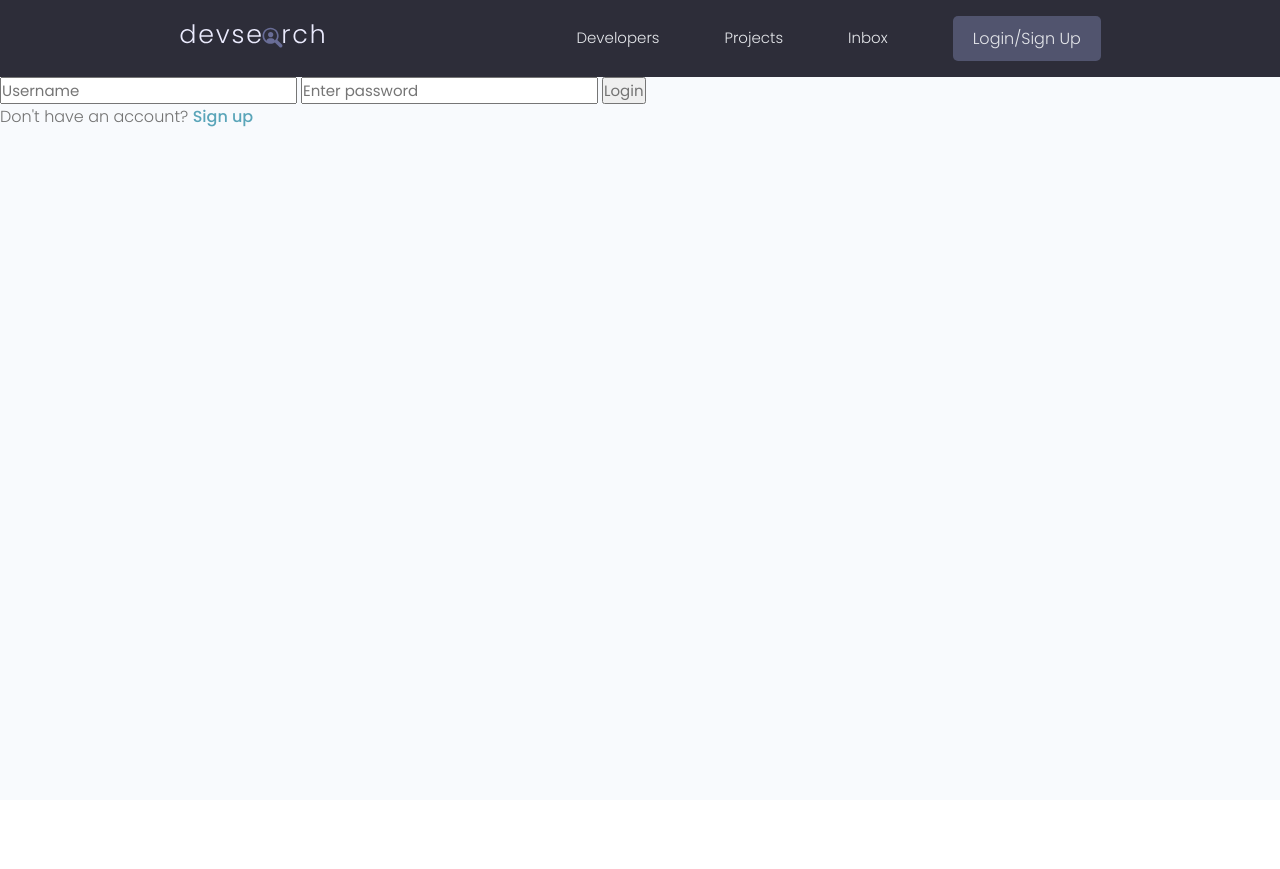
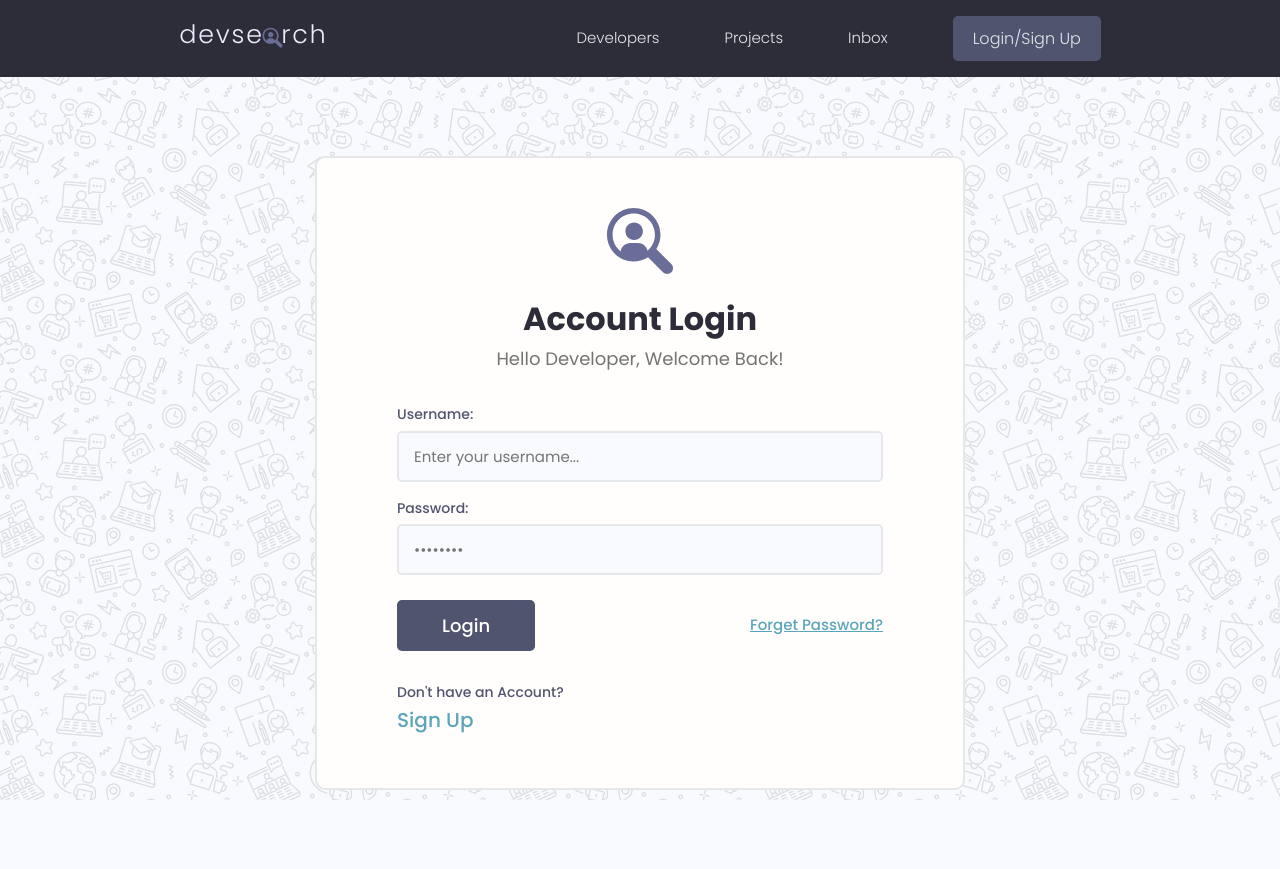
Before and after one commit to arhojati/devsearch, a Django app: page /login/ in a window 1280 px wide. Before the commit the page ends 127 px from the top, so only its background shows below. Run offline with Django 4.2, Linux system fonts and the light colour scheme.

Commit message:
Section 7 - 20

```diff
--- a/static/styles/app.css
+++ b/static/styles/app.css
@@ -845,3 +845,19 @@ img {
   margin-bottom: 1rem;
   margin-top: 2rem;
 }
+
+
+
+/*=======================
+  Fixed Position Alerts Wrapper
+========================*/
+
+.alert {
+  position: fixed;
+  left: 50%;
+  top: 120px;
+  transform: translate(-50%, -50%);
+
+
+  z-index: 99999;
+}
--- a/static/uikit/app.js
+++ b/static/uikit/app.js
@@ -2,3 +2,13 @@
 document.addEventListener('DOMContentLoaded', function () {
   hljs.highlightAll();
 });
+
+
+let alertWrapper = document.querySelector('.alert')
+let alertClose = document.querySelector('.alert__close')
+
+if (alertWrapper) {
+  alertClose.addEventListener('click', () =>
+    alertWrapper.style.display = 'none'
+  )
+}
--- a/static/uikit/styles/modules/_form.css
+++ b/static/uikit/styles/modules/_form.css
@@ -40,6 +40,7 @@ input.input[type='text'],
 input.input[type='email'],
 input.input[type='password'],
 input.input[type='number'],
+select.input,
 textarea.input {
   min-width: 24rem;
   width: 100%;
@@ -58,7 +59,8 @@ input.input[type='text']:active,
 input.input[type='email']:active,
 input.input[type='password']:active,
 input.input[type='number']:active,
-select.input,
+select.input:focus,
+select.input:active,
 textarea.input:focus,
 textarea.input:active {
   outline: none;
--- a/templates/main.html
+++ b/templates/main.html
@@ -28,7 +28,8 @@
     <title>DevSearch - Connect with Developers!</title>
   </head>
   <body>
-    {% include 'navbar.html' %} {% if messages %}
+    {% include 'navbar.html' %}
+    <!-- {% if messages %}
     <ul class="messages">
       {% for message in messages %}
       <li {% if message.tags %} class="{{ message.tags }}" {% endif %}>
@@ -36,6 +37,16 @@
       </li>
       {% endfor %}
     </ul>
-    {% endif %} {% block content %} {% endblock content %}
+    {% endif %} -->
+    {% if messages %}
+    {% for message in messages %}
+    <div class="alert alert--{{message.tags}}">
+      <p class="alert__message">{{message}}</p>
+      <button class="alert__close">x</button>
+    </div>
+    {% endfor %}
+    {% endif %}
+    {% block content %} {% endblock content %}
   </body>
+  <script src="{% static 'uikit/app.js' %}"></script>
 </html>
--- a/users/forms.py
+++ b/users/forms.py
@@ -9,3 +9,8 @@ class CustomUserCreationForm(UserCreationForm):
         labels = {
             'first_name': 'Name',
         }
+
+    def __init__(self, *args, **kwargs):
+        super(UserCreationForm, self).__init__(*args, **kwargs)
+        for name, field in self.fields.items():
+            field.widget.attrs.update({'class': 'input'})
--- a/users/templates/users/login_register.html
+++ b/users/templates/users/login_register.html
@@ -1,15 +1,86 @@
-{% extends 'main.html' %} {% block content %} {% if page == 'register' %}
-<form action="{% url 'register' %}" method="POST">
-  {% csrf_token %} {{form.as_p}}
-  <input type="submit" , value="Register" />
-  <p>Already registered? <a href="{% url 'login' %}">Sign in</a></p>
-</form>
+{% extends 'main.html' %}
+{% load static %}
+{% block content %}
+{% if page == 'register' %}
+  <div class="auth">
+    <div class="card">
+      <div class="auth__header text-center">
+        <a href="/">
+          <img src="{% static 'images/icon.svg' %}" alt="icon" />
+        </a>
+        <h3>Account SignUp</h3>
+        <p>Create a new developer account</p>
+      </div>
+
+      <form action="{% url 'register' %}" method="POST" class="form auth__form">
+        {% csrf_token %} {% for field in form %}
+        <!-- Input:Text -->
+        <div class="form__field">
+          <label for="formInput#text">{{field.label}}: </label>
+          {{field}}
+          <!-- {% if field.help_text %}
+          <small>{{field.help_text}}</small>
+          {% endif %} -->
+          {% for error in field.errors %}
+          <p style="color: red;">{{ error }}</p>
+          {% endfor %}
+        </div>
+        {% endfor %}
+        <div class="auth__actions">
+          <input class="btn btn--sub btn--lg" type="submit" value="Sign In" />
+        </div>
+      </form>
+      <div class="auth__alternative">
+        <p>Already have an Account?</p>
+        <a href="{% url 'login' %}">Log In</a>
+      </div>
+    </div>
+  </div>
 {% else %}
-<form action="{% url 'login' %}" method="POST">
-  {% csrf_token %}
-  <input type="text" name="username" placeholder="Username" />
-  <input type="password" name="password" placeholder="Enter password" />
-  <input type="submit" value="Login" />
-  <p>Don't have an account? <a href="{% url 'register' %}">Sign up</a></p>
-</form>
-{% endif %} {% endblock content %}
+  <div class="auth">
+    <div class="card">
+      <div class="auth__header text-center">
+        <a href="/">
+          <img src="{% static 'images/icon.svg' %}" alt="icon" />
+        </a>
+        <h3>Account Login</h3>
+        <p>Hello Developer, Welcome Back!</p>
+      </div>
+      <form action="{% url 'login' %}" method="POST" class="form auth__form">
+        {% csrf_token %}
+        <!-- Input:Email -->
+        <div class="form__field">
+          <label for="formInput#text">Username: </label>
+          <input
+            class="input input--text"
+            id="formInput#text"
+            type="text"
+            name="username"
+            placeholder="Enter your username..."
+          />
+        </div>
+
+        <!-- Input:Password -->
+        <div class="form__field">
+          <label for="formInput#password">Password: </label>
+          <input
+            class="input input--password"
+            id="formInput#passowrd"
+            type="password"
+            name="password"
+            placeholder="••••••••"
+          />
+        </div>
+        <div class="auth__actions">
+          <input class="btn btn--sub btn--lg" type="submit" value="Login" />
+          <a href="">Forget Password?</a>
+        </div>
+      </form>
+      <div class="auth__alternative">
+        <p>Don't have an Account?</p>
+        <a href="{% url 'register' %}">Sign Up</a>
+      </div>
+    </div>
+  </div>
+{% endif %}
+{% endblock content %}
--- a/users/views.py
+++ b/users/views.py
@@ -31,7 +31,7 @@ def login_user(request):
 
 def logout_user(request):
     logout(request)
-    messages.error(request, "User logged out")
+    messages.info(request, "User logged out")
     return redirect("login")
 
 
```
Also changed, not shown: static/js/main.js (added, +50 -0 lines), static/styles/main.css (+2 -5 lines), db.sqlite3, 1 other file.
